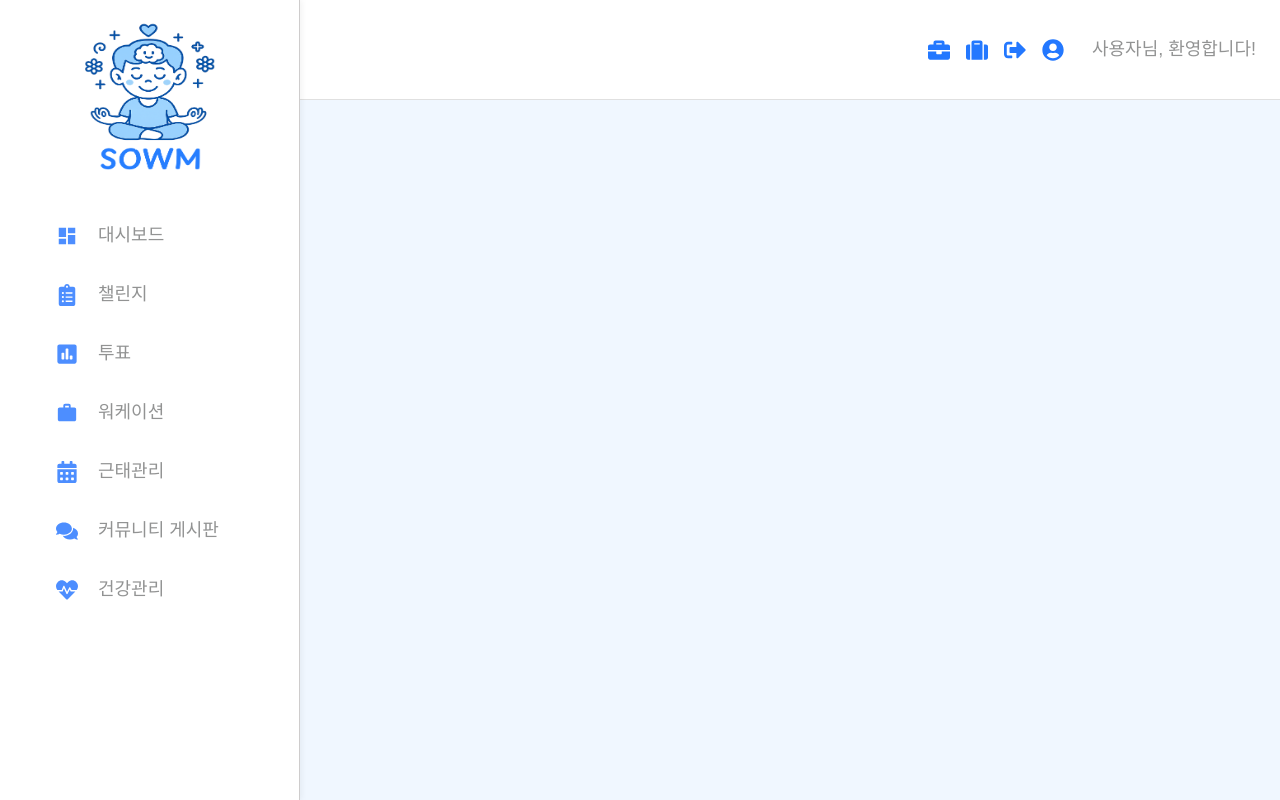
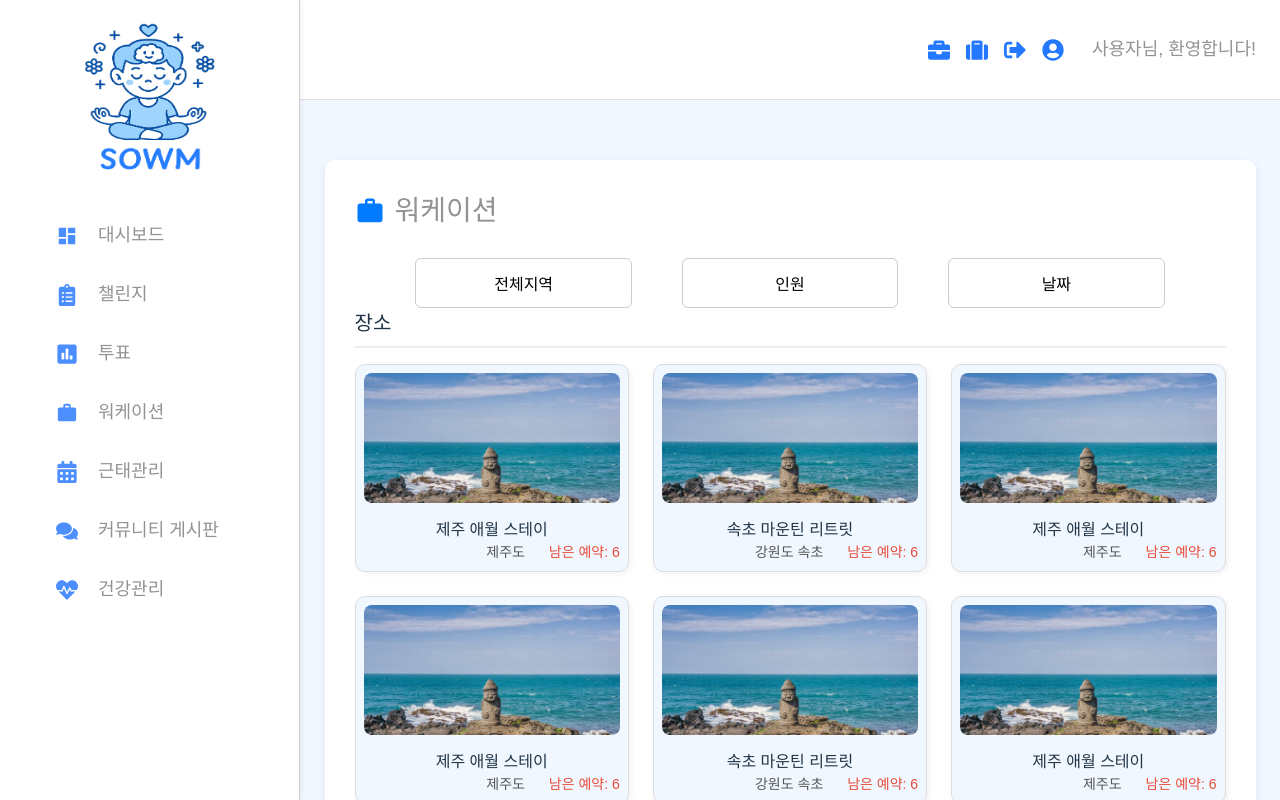
Before and after one commit to JEUNG1234/Final-Project, a React (Vite) app in the folder React/Final-Front/: page /workcationlist in a window 1280 px wide. Built offline with nearby package versions, Linux system fonts and the light colour scheme.

Commit message:
add 워케이션디테일 페이지 추가

```diff
--- a/React/Final-Front/src/App.jsx
+++ b/React/Final-Front/src/App.jsx
@@ -10,13 +10,14 @@ import VoteList from './pages/VoteList';
 import SignUp from './pages/mainpage/SignUp';
 import MyPage from './pages/MyPage';
 import AdminAttendance from './pages/AdminAttendance';
-import Workcation from './pages/workcationpage/Workcation';
+import WorkcationList from './pages/workcationpage/WorkcationList';
 import MemberDashBoard from './pages/MemberDashBoard';
 import CommunityBoard from './pages/communitypage/CommunityBoard';
 import AddBoard from './pages/communitypage/AddBoard';
 import EditBoard from './pages/communitypage/EditBoard';
 import EnrollCompany from './pages/mainpage/EnrollCompany';
 import EnrollAdmin from './pages/mainpage/EnrollAdmin';
+import WorkcationDetail from './pages/workcationpage/WorkcationDetail';
 
 const AppContainer = styled.div`
   display: flex;
@@ -70,7 +71,7 @@ function App() {
               <Layout>
                 <Routes>
                   {/* Layout 안에 포함될 페이지들 */}
-                  <Route path="/Workcation" element={<Workcation />} />
+                  <Route path="/workcationlist" element={<WorkcationList />} />
                   <Route path="/votelist" element={<VoteList />} />
                   {/* 여기에 Sidebar와 Header가 필요한 다른 페이지들을 추가하세요 */}
                   <Route path="/memberdashboard" element={<MemberDashBoard />} />
@@ -79,6 +80,7 @@ function App() {
                   <Route path="/communityboard" element={<CommunityBoard />} />\
                   <Route path="/addboard" element={<AddBoard />} />
                   <Route path="/editboard" element={<EditBoard />} />
+                  <Route path="/WorkcationDetail" element={<WorkcationDetail />} />
                 </Routes>
               </Layout>
             }
--- a/React/Final-Front/src/components/SideBar.jsx
+++ b/React/Final-Front/src/components/SideBar.jsx
@@ -20,7 +20,7 @@ const Sidebar = () => {
         <MenuItem onClick={() => navigate('/memberdashboard')}><MdDashboard /> 대시보드</MenuItem>
         <MenuItem><FaClipboardList /> 챌린지</MenuItem>
         <MenuItem onClick={() => navigate('/VoteList')}><FaPoll /> 투표</MenuItem>
-        <MenuItem onClick={() => navigate('/workcation')}><MdWork /> 워케이션</MenuItem>
+        <MenuItem onClick={() => navigate('/workcationlist')}><MdWork /> 워케이션</MenuItem>
         <MenuItem><FaCalendarAlt /> 근태관리</MenuItem>
         <MenuItem onClick={() => navigate('/communityboard')}><FaComments /> 커뮤니티 게시판</MenuItem>
         <MenuItem><FaHeartbeat /> 건강관리</MenuItem>
--- /dev/null
+++ b/React/Final-Front/src/pages/workcationpage/WorkcationDetail.jsx
@@ -0,0 +1,17 @@
+// src/components/MainContent.jsx
+import React from 'react';
+// import styled from 'styled-components';
+import { MainContent } from '../../styles/common/MainContentLayout';
+
+
+const WorkcationDetail = () => {
+
+
+  return (
+    <MainContent>
+
+    </MainContent>
+  );
+};
+
+export default WorkcationDetail;
--- a/React/Final-Front/src/pages/workcationpage/Workcation.jsx
+++ b/React/Final-Front/src/pages/workcationpage/WorkcationList.jsx
@@ -9,6 +9,7 @@ import 'react-datepicker/dist/react-datepicker.css';
 import { MdWork } from 'react-icons/md';
 
 import image from '../../assets/돌하르방.jpg';
+import { useNavigate } from 'react-router-dom';
 
 const workcationData = [
   { id: 1, title: '제주 애월 스테이', location: '제주도', availability: 6, img: '/images/jeju.jpg' },
@@ -19,7 +20,8 @@ const workcationData = [
   { id: 6, title: '제주 애월 스테이', location: '제주도', availability: 6, img: '/images/jeju.jpg' },
 ];
 
-const Workcation = () => {
+const WorkcationList = () => {
+    const navigate = useNavigate(); //
   //필터(지역, 인원, 날짜) 상태 관리
   const [selectedRegion, setSelectedRegion] = useState('');
   const [selectedPeople, setSelectedPeople] = useState('');
@@ -160,10 +162,6 @@ const Workcation = () => {
                   calendarContainer={({ children }) => (
                     <CalendarWrapper>
                       {children}
-                      <DateInfo>
-                        <Dot color="#facc15" /> 오늘
-                        <Dot color="#a78bfa" /> 선택
-                      </DateInfo>
                       <ButtonWrapper>
                         <ControlButton onClick={resetDates}>초기화</ControlButton>
                         <ControlButton onClick={applyDates}>날짜 적용</ControlButton>
@@ -181,7 +179,7 @@ const Workcation = () => {
 
         <CardGrid>
           {workcationData.map((place) => (
-            <Card key={place.id}>
+            <Card key={place.id}onClick={() => navigate('/workcationDetail')}>
               {/* 워케이션 장소 리스트 출력 */}
               <CardImage src={image} alt={place.title} />
               <CardTitle>{place.title}</CardTitle>
@@ -284,23 +282,6 @@ const DropdownItem = styled.button`
 `;
 
 //날짜 선택 창
-const DateInfo = styled.div`
-  display: flex;
-  justify-content: center;
-  gap: 1rem;
-  margin-top: 0.5rem;
-  font-size: 0.875rem;
-  color: #555;
-`;
-
-const Dot = styled.span`
-  display: inline-block;
-  width: 10px;
-  height: 10px;
-  background-color: ${(props) => props.color || '#000'};
-  border-radius: 50%;
-  margin-right: 5px;
-`;
 
 const ButtonWrapper = styled.div`
   display: flex;
@@ -347,6 +328,7 @@ const CardGrid = styled.div`
   grid-template-columns: repeat(3, 1fr);
   gap: 1.5rem;
 
+
 `;
 
 const Card = styled.div`
@@ -355,6 +337,13 @@ const Card = styled.div`
   padding: 0.5rem;
   box-shadow: 2px 2px 6px rgba(0, 0, 0, 0.05);
   background: #f0f7ff;
+
+  &:hover {
+    transform: translateY(-5px); /* 약간 위로 떠오르는 효과 */
+    box-shadow: 0 4px 12px rgba(0, 0, 0, 0.1); /* 그림자 강화 */
+    cursor: pointer;
+    transition: transform 0.2s ease-in-out, box-shadow 0.2s ease-in-out; /* 부드러운 전환 효과 */
+  }
 `;
 
 const CardImage = styled.img`
@@ -392,6 +381,8 @@ const RegisterDiv = styled.div`
   height: 5%;
   display: flex;
   justify-content: end;
+
+  padding-top: 20px;
 `;
 //워케이션 신청 목록 버튼
 const RegisterButton = styled.button`
@@ -433,4 +424,4 @@ const PageButton = styled.button`
   }
 `;
 
-export default Workcation;
+export default WorkcationList;
```
